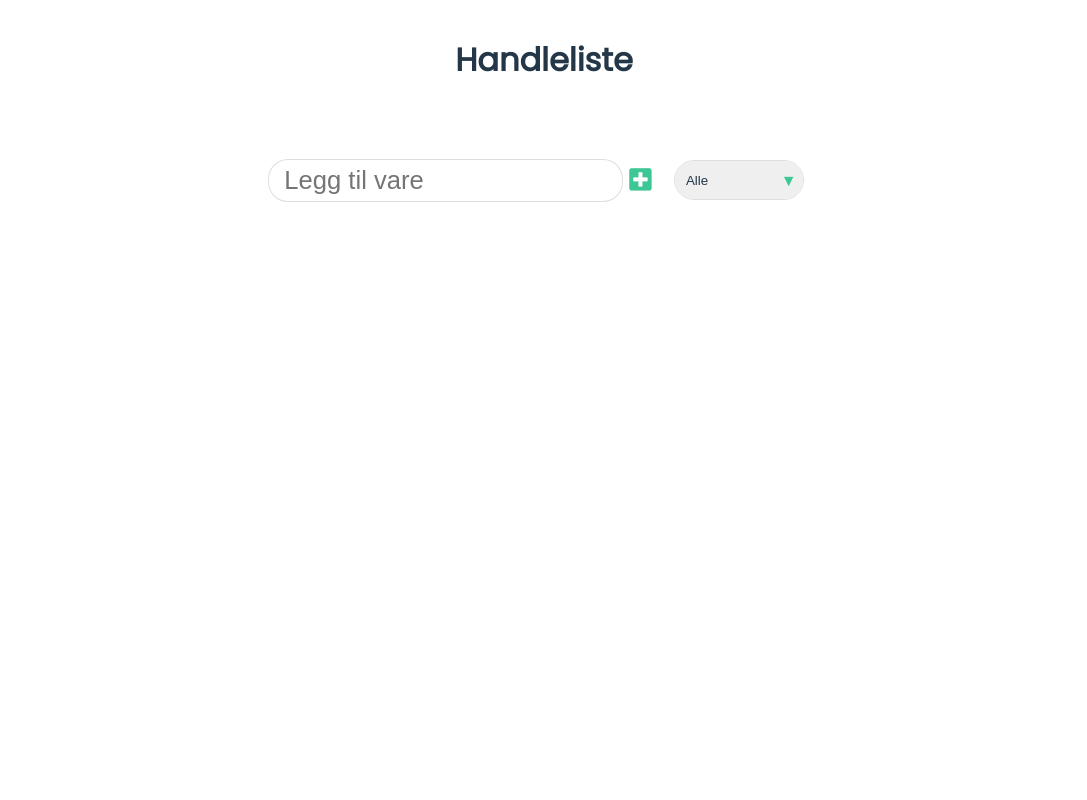
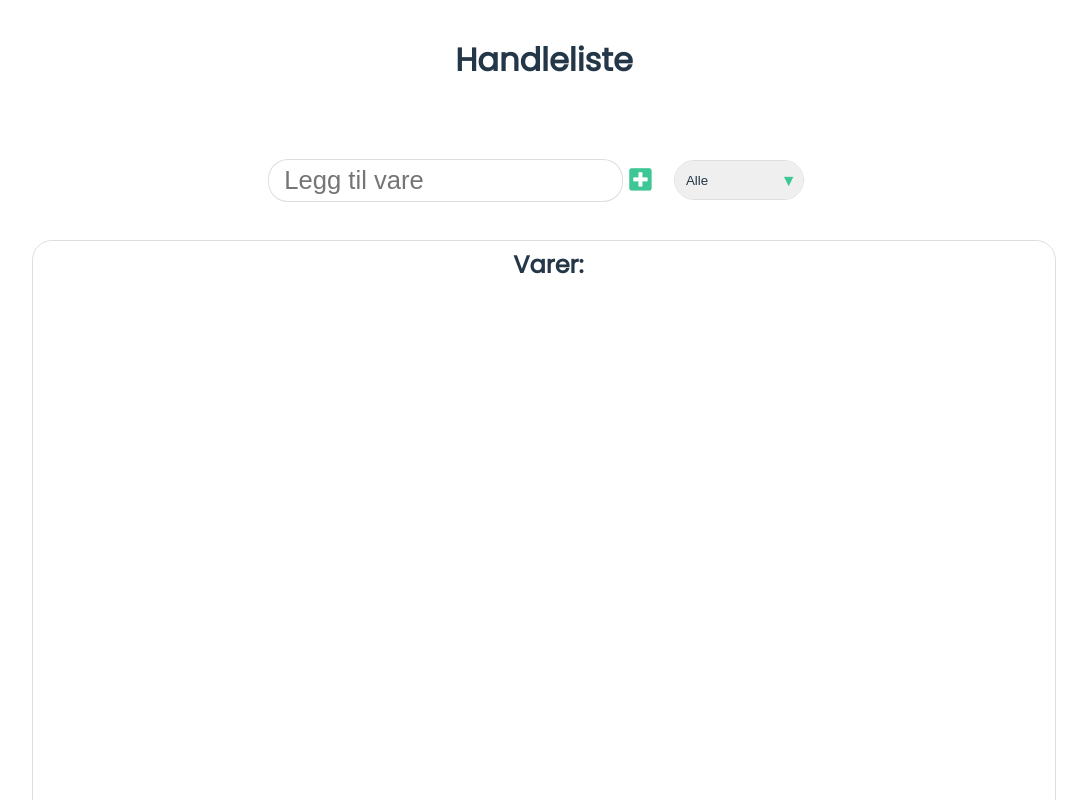
Before and after one commit to Havstein-git/Handleliste, a plain HTML site: page index.html in a window 1280 px wide. Shown: the top 800 px of the page, without its empty margins (96-1183 px from the left). Drawn offline with Linux system fonts and the light colour scheme.

Commit message:
Added more code

```diff
--- a/index.html
+++ b/index.html
@@ -32,7 +32,9 @@
     </form>
     <!-- CONTAINER FOR DISPLAYING TO-DO LIST BY ADDING TASKS DYNAMICALLY USING JAVASCRIPT -->
     <div class="todo_container">
-        <ul class="todo_list"></ul>
+        <ul class="todo_list">
+            <h2>Varer:</h2>
+        </ul>
     </div>
     <!-- ADDING JAVA SCRIPT -->
     <script src="./main.js"></script>
--- a/styles.css
+++ b/styles.css
@@ -1,3 +1,8 @@
+h2 {
+    text-align: center;
+}
+
+
 /* REMOVING THE DEFAULT STYLINGS FROM THE PAGE */
 *{
     margin: 0;
@@ -77,10 +82,16 @@ select{
     display: flex;
     justify-content: center;
     align-items: center;
+
 }
 .todo_list{
-    min-width: 40%;
+    min-width: 80%;
+    min-height: 960px;
     list-style: none;
+    border: 1px solid rgba(0, 0, 0, 0.13);
+    border-radius: 20px;
+    padding: 6px 6px 6px 15px;
+
 }
 
 .todo{
@@ -93,7 +104,9 @@ select{
     justify-content: space-between;
     align-items: center;
     transition: all 0.5s ease;
+    border-bottom: 1px solid rgba(0, 0, 0, 0.13);
 }
+
 
 .todo li {
     flex: 1;
```
